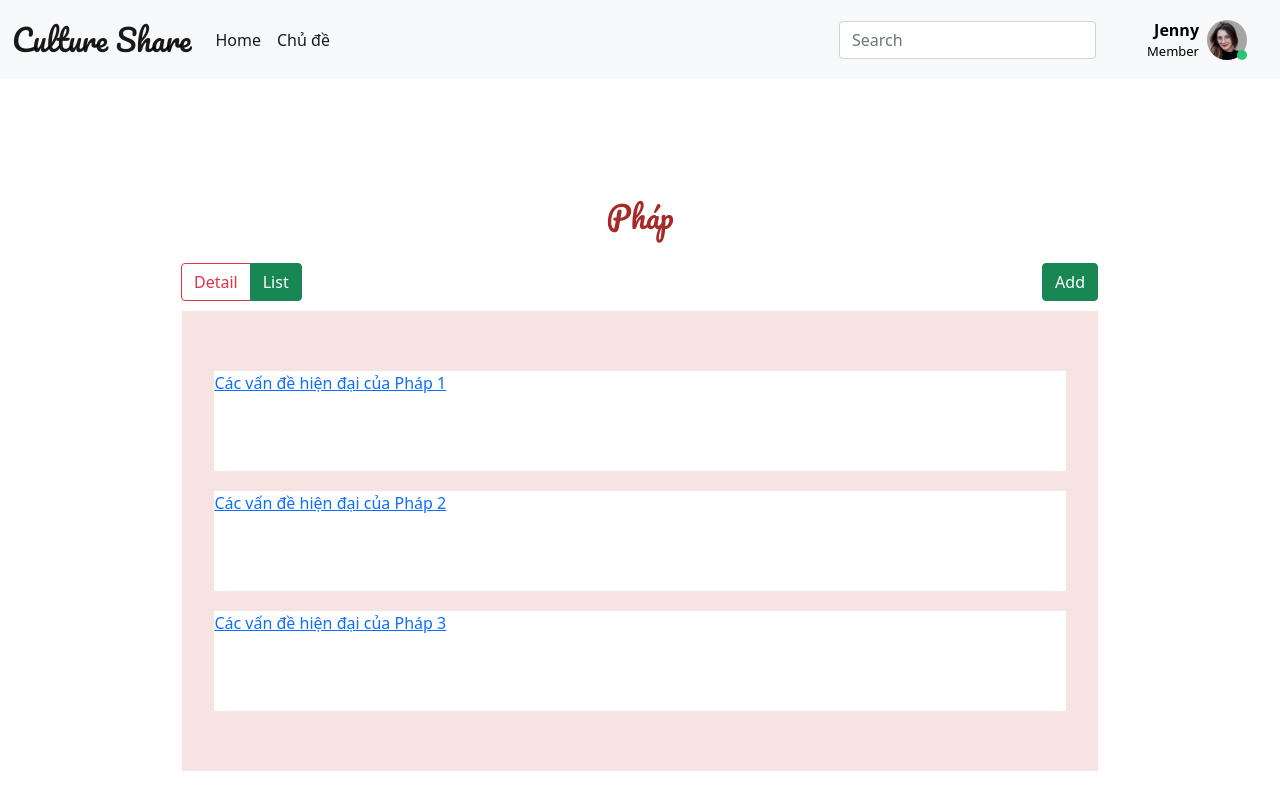
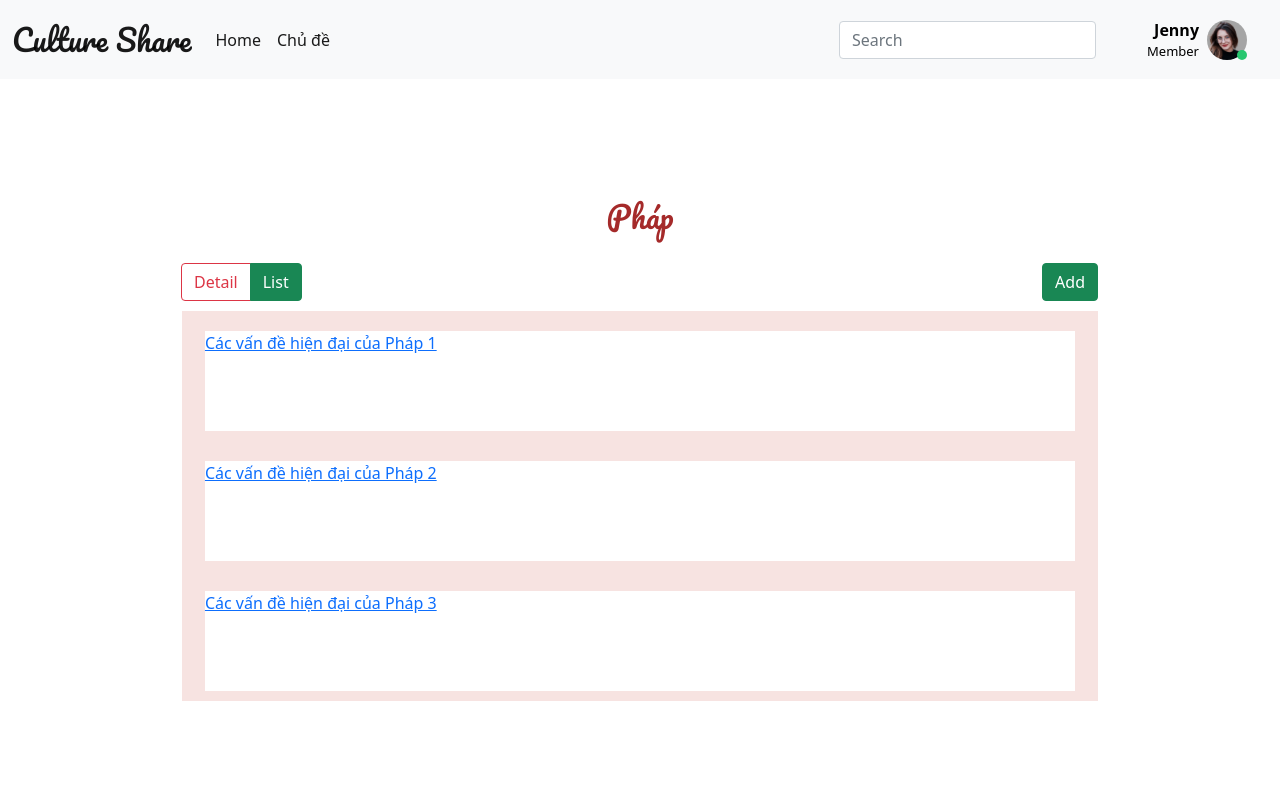
Before and after one commit to 18521542/CultureShare, a React (Create React App) app: page /france in a window 1280 px wide. Shown: the top 800 px of the page. Built offline with nearby package versions, Linux system fonts and the light colour scheme; some icons are missing.

Commit message:
fix css: user + post + post detail

```diff
--- a/src/components/Post/Post.css
+++ b/src/components/Post/Post.css
@@ -1,14 +1,17 @@
 .post-list-container{
+    /* min-width: 1000px; */
     width: 95%;
     height: 100px;
     background-color: white;
-    margin: 10px
+    margin: 10px;
+    margin-top: 20px;
 }
 
 .post-detail-container{
     width: 45%;
-    min-width: 500px;
-    height: 600px;
+    min-width: 300px;
+    height: 400px;
     background-color: white;
-    margin: 10px
+    margin: 10px;
+    margin-top: 20px;
 }
--- a/src/pages/postPages/PostsPage.css
+++ b/src/pages/postPages/PostsPage.css
@@ -19,9 +19,9 @@
 }
 
 .posts-list-container {
-    /* height: 1200px; */
     background-color: #f7e3e1;
-    padding: 50px 10px 50px 10px;
+    display: flex;
+    justify-content: center;
 }
 
 .title {
@@ -33,11 +33,12 @@
     flex-direction: row;
     display: flex;
     flex-wrap: wrap;
-    justify-content: space-around;
+    justify-content: space-between;
 }
 
 .List-container{
     flex-direction: column;
     display: flex;
     align-items: center;
+    width: 100%;
 }
--- a/src/pages/userPages/UserPage.css
+++ b/src/pages/userPages/UserPage.css
@@ -13,3 +13,7 @@
   height: 5cm;
   background-image: url(https://cdn.wallpapersafari.com/6/29/qtCfLj.jpg);
 }
+
+.userpage-container{
+  min-width: 1500px;
+}
--- a/src/pages/userPages/UserPage.js
+++ b/src/pages/userPages/UserPage.js
@@ -6,7 +6,7 @@ import { UserCollection } from "../../components/User/UserCollection";
 import './UserPage.css';
 const UserPage = () => {
     return (
-        <div>
+        <div className="userpage-container">
             <Row justify="center" >
                 <Col className="backround-block" flex="90%"  />
             </Row>
```
